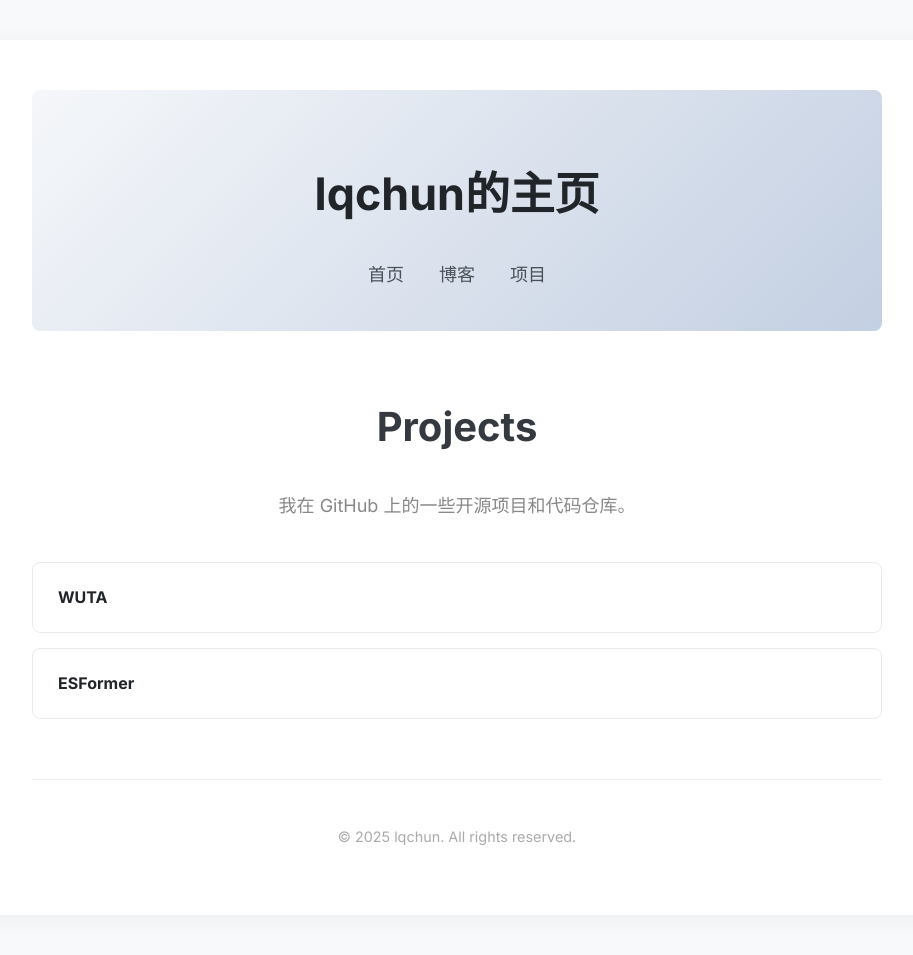
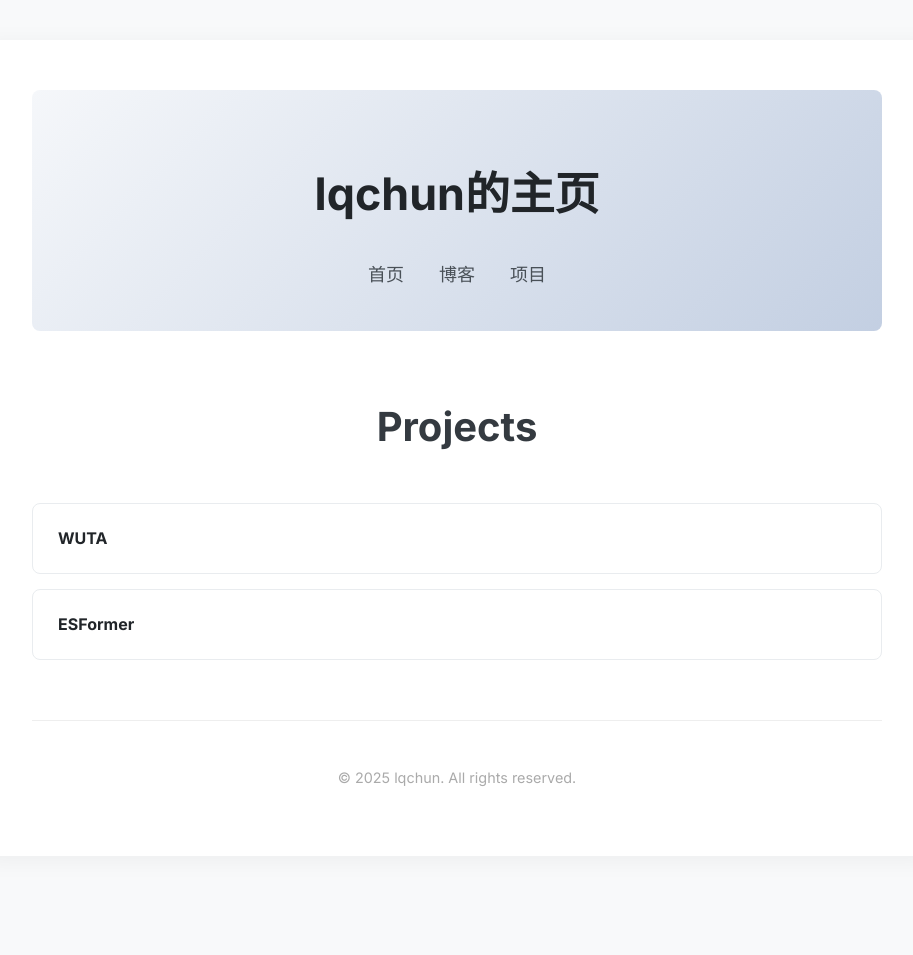
Before and after one commit to Lqchun-28/Lqchun-28.github.io, a Jekyll site: the page built from projects.html, in a window 1280 px wide. Shown: the whole page, without its empty margins (183-1096 px from the left). Built offline with Jekyll 4.4.1, drawn with Linux system fonts in a browser that asks for light colours; after the commit the page ends 900 px from its top, so only the background shows below that.

Commit message:
Update projects.html

```diff
--- a/projects.html
+++ b/projects.html
@@ -5,7 +5,6 @@ title: My Projects
 
 <div class="page-header">
   <h1>Projects </h1>
-  <p>我在 GitHub 上的一些开源项目和代码仓库。</p>
 </div>
 
 <ul class="project-list">
```
